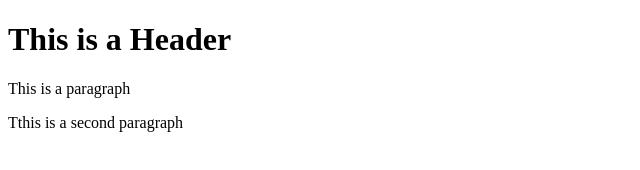
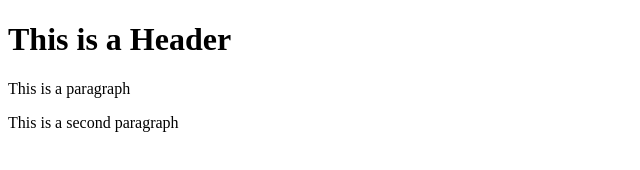
Before and after one commit to saugusth/git-test, a plain HTML site: page index.html in a window 1280 px wide. Shown: the full height of the page, 0-640 px from the left. Drawn offline with Linux system fonts and the light colour scheme.

Commit message:
fixed html

```diff
--- a/index.html
+++ b/index.html
@@ -9,7 +9,7 @@
 <body>
     <h1>This is a Header</h1>
     <p>This is a paragraph</p>
-    <p>Tthis is a second paragraph</p>
+    <p>This is a second paragraph</p>
 </body>
 
 </html>
```
